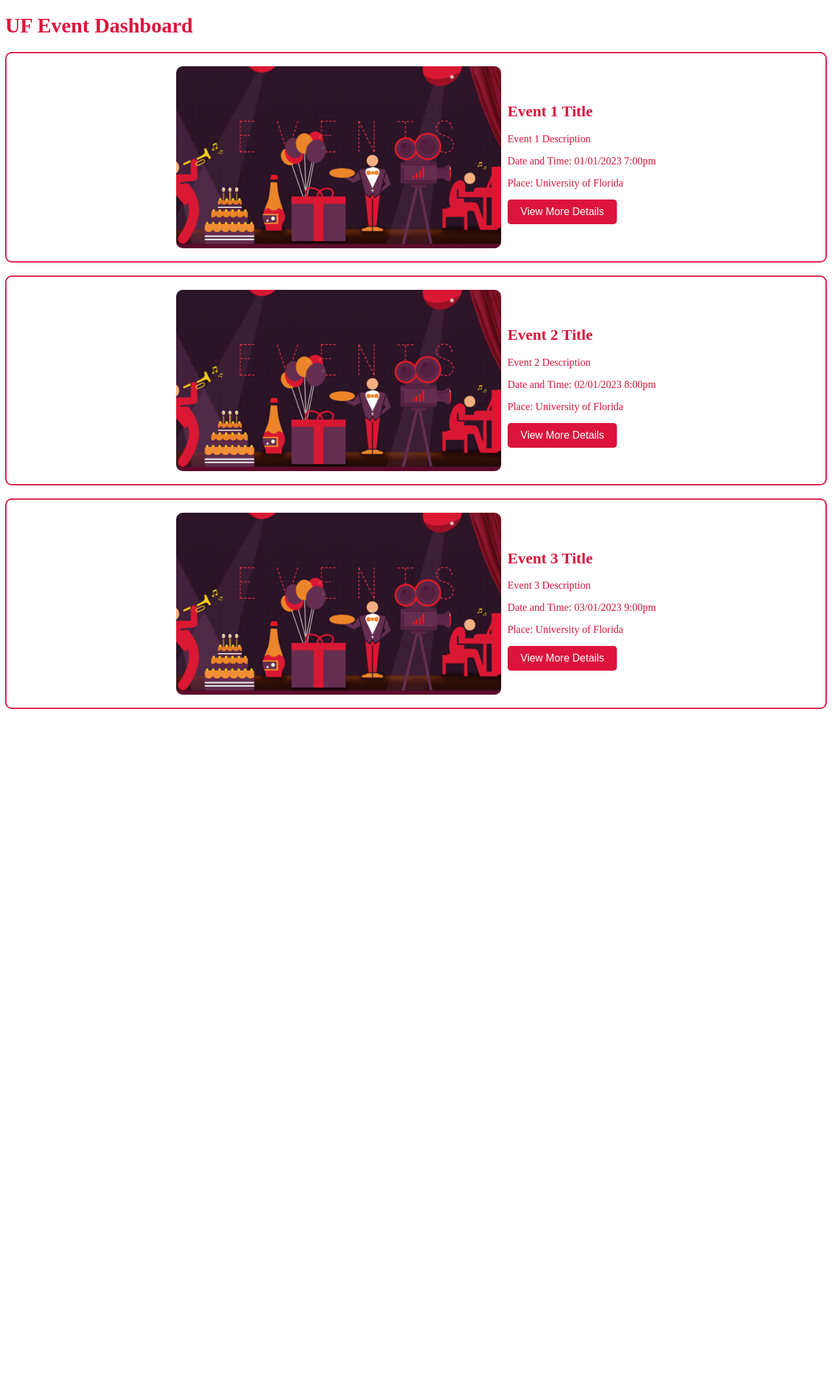
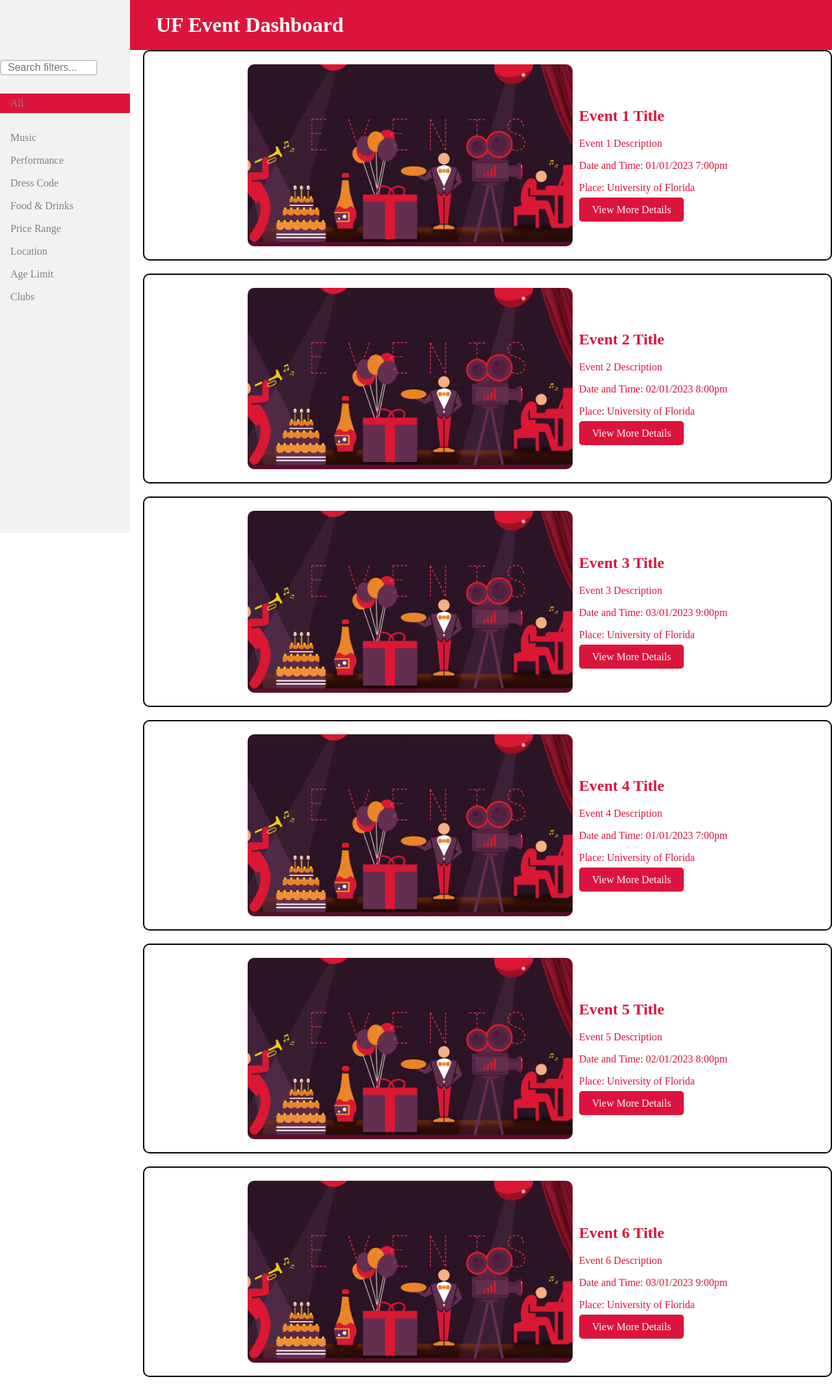
Before and after one commit to sripriyasimhadri/eventGram, a Django app: page /dashboard/ in a window 1280 px wide. Shown: the whole page at 65% size. Before the commit the page ends 1091 px from the top, so only its background shows below. Run offline with Django 3.2, Linux system fonts and the light colour scheme.

Commit message:
dashboard

```diff
--- a/appname/templates/dashboard.html
+++ b/appname/templates/dashboard.html
@@ -4,57 +4,39 @@
 <html>
   <head>
     <title>UF Event Dashboard</title>
-    <style>
-      body {
-        background-color: white;
-        color: crimson;
-      }
-      h1, h2 {
-        color: crimson;
-      }
-      ul {
-        list-style-type: none;
-        margin: 0;
-        padding: 0;
-      }
-      li {
-  display: flex;
-  flex-direction: row;
-  justify-content: center;
-  align-items: center;
-  margin-bottom: 20px;
-  padding: 20px;
-  border: 2px solid crimson;
-  border-radius: 10px;
-}
-      img {
-        max-width: 100%;
-        height: auto;
-        border-radius: 10px;
-        margin-right: 10px;
-      }
-      button {
-  background-color: crimson;
-  color: white;
-  border: none;
-  border-radius: 5px;
-  padding: 10px 20px;
-  font-size: 16px;
-  cursor: pointer;
-}
-    </style>
   </head>
   <body>
+
+
+<div class="filter-container">
+  </br>
+  </br>
+  </br>
+  </br>
+  <div class="filter-search-container">
+  <input type="text" id="filter-search" placeholder="Search filters...">
+</div>
+  <a href="#" class="active">All</a></br>
+  <a href="#music">Music</a>
+  <a href="#performance">Performance</a>
+  <a href="#">Dress Code</a>
+  <a href="#">Food & Drinks</a>
+  <a href="#">Price Range</a>
+  <a href="#">Location</a>
+  <a href="#">Age Limit</a>
+  <a href="#">Clubs</a>
+</div>
+
     <h1>UF Event Dashboard</h1>
-    <ul>
-      <li>
+    <ul id="music">
+      <li data-filter="music">
         <img src="{% static 'img/eve.png' %}" alt="My Image" width="500" height="80">
         <div>
           <h2>Event 1 Title</h2>
           <p>Event 1 Description</p>
           <p>Date and Time: 01/01/2023 7:00pm</p>
           <p>Place: University of Florida</p>
-          <button onclick="window.location.href='events1.html'">View More Details</button>
+          <a href="{% url 'events1' %}" id="view-details">View More Details</a>
         </div>
       </li>
       <li>
@@ -63,8 +45,8 @@
           <h2>Event 2 Title</h2>
           <p>Event 2 Description</p>
           <p>Date and Time: 02/01/2023 8:00pm</p>
-          <p>Place: University of Florida</p>
-          <button onclick="window.location.href='events2.html'">View More Details</button>
+            <p>Place: University of Florida</p>
+            <a href="{% url 'events2' %}" id="view-details">View More Details</a>
         </div>
       </li>
       <li>
@@ -74,9 +56,199 @@
           <p>Event 3 Description</p>
           <p>Date and Time: 03/01/2023 9:00pm</p>
           <p>Place: University of Florida</p>
-          <button onclick="window.location.href='events3.html'">View More Details</button>
+          <a href="{% url 'events3' %}" id="view-details">View More Details</a>
         </div>
       </li>
     </ul>
+
+<ul id="performance">
+      <li data-filter="performance">
+        <img src="{% static 'img/eve.png' %}" alt="My Image" width="500" height="80">
+        <div>
+          <h2>Event 4 Title</h2>
+          <p>Event 4 Description</p>
+          <p>Date and Time: 01/01/2023 7:00pm</p>
+          <p>Place: University of Florida</p>
+          <a href="{% url 'events1' %}" id="view-details">View More Details</a>
+        </div>
+      </li>
+      <li>
+        <img src="{% static 'img/eve.png' %}" alt="My Image" width="500" height="80">
+        <div>
+          <h2>Event 5 Title</h2>
+          <p>Event 5 Description</p>
+          <p>Date and Time: 02/01/2023 8:00pm</p>
+            <p>Place: University of Florida</p>
+            <a href="{% url 'events2' %}" id="view-details">View More Details</a>
+        </div>
+      </li>
+      <li>
+        <img src="{% static 'img/eve.png' %}" alt="My Image" width="500" height="80">
+        <div>
+          <h2>Event 6 Title</h2>
+          <p>Event 6 Description</p>
+          <p>Date and Time: 03/01/2023 9:00pm</p>
+          <p>Place: University of Florida</p>
+          <a href="{% url 'events3' %}" id="view-details">View More Details</a>
+        </div>
+      </li>
+    </ul>
+  <script>
+    const searchInput = document.getElementById('filter-search');
+const filterItems = document.querySelectorAll('.filter-container a');
+
+searchInput.addEventListener('keyup', function(event) {
+  const searchTerm = event.target.value.toLowerCase();
+
+  filterItems.forEach(function(item) {
+    const itemText = item.textContent.toLowerCase();
+
+    if (itemText.includes(searchTerm)) {
+      item.style.display = 'inline-block';
+    } else {
+      item.style.display = 'none';
+    }
+  });
+});
+
+const musicFilter = document.querySelector('a[href="#music"]');
+const musicUl = document.querySelector('#music');
+const musicLis = musicUl.querySelectorAll('li');
+
+musicFilter.addEventListener('click', function() {
+  musicLis.forEach(function(li) {
+    if (li.getAttribute('data-filter') !== 'music') {
+      li.classList.add('hidden');
+    } else {
+      li.classList.remove('hidden');
+    }
+  });
+
+  musicUl.classList.remove('hidden');
+});
+
+const performanceFilter = document.querySelector('a[href="#performance"]');
+const performanceUl = document.querySelector('#performance');
+const performanceLis = performanceUl.querySelectorAll('li');
+
+performanceFilter.addEventListener('click', function() {
+  performanceLis.forEach(function(li) {
+    if (li.getAttribute('data-filter') !== 'performance') {
+      li.classList.add('hidden');
+    } else {
+      li.classList.remove('hidden');
+    }
+  });
+
+  performanceUl.classList.remove('hidden');
+});
+  </script>
   </body>
+<style>
+.hidden {
+  display: none;
+}
+      body {
+  background-color: white;
+  color: crimson;
+  margin: 0; /* remove default margin */
+}
+
+h1 {
+  color: white;
+  background-color: crimson;
+  font-weight: bold;
+  margin: 0;
+  padding: 20px;
+  text-indent: 220px;
+}
+
+.filter-container {
+  background-color: #f2f2f2;
+  height: 100%;
+  width: 200px;
+  position: fixed;
+  left: 0;
+  top: 0;
+  overflow-x: hidden;
+  padding-top: 20px;
+}
+
+.filter-container a {
+  padding: 6px 8px 6px 16px;
+  text-decoration: none;
+  font-size: 16px;
+  color: #818181;
+  display: block;
+  margin-bottom: 5px; /* add margin bottom to create space between filters */
+}
+
+.filter-container a:hover {
+  color: crimson;
+}
+
+.active {
+  background-color: crimson;
+  color: white;
+}
+
+ul {
+  list-style-type: none;
+  margin: 0;
+  padding: 0;
+  margin-left: 220px;
+}
+
+li {
+  display: flex;
+  flex-direction: row;
+  justify-content: center;
+  align-items: center;
+  margin-bottom: 20px;
+  padding: 20px;
+  border: 2px solid black;
+  border-radius: 10px;
+}
+
+img {
+  max-width: 100%;
+  height: auto;
+  border-radius: 10px;
+  margin-right: 10px;
+}
+
+#view-details {
+  background-color: crimson;
+  color: white;
+  border: none;
+  border-radius: 5px;
+  padding: 10px 20px;
+  font-size: 16px;
+  cursor: pointer;
+  text-decoration: none;
+}
+
+.filter-search-container {
+  display: flex;
+  justify-content: left;
+  margin-bottom: 10px;
+}
+
+#filter-search {
+  width: 75%;
+  height: 50%;
+  padding: 10px;
+  font-size: 16px;
+  border: 2px solid #ccc;
+  border-radius: 4px;
+  box-sizing: border-box;
+}
+
+.filter-container {
+  display: flex;
+  flex-direction: column; /* change the flex direction to column to display filters in one line */
+  justify-content: flex-start; /* align filters to the top of the container */
+}
+
+    </style>
 </html>
```
